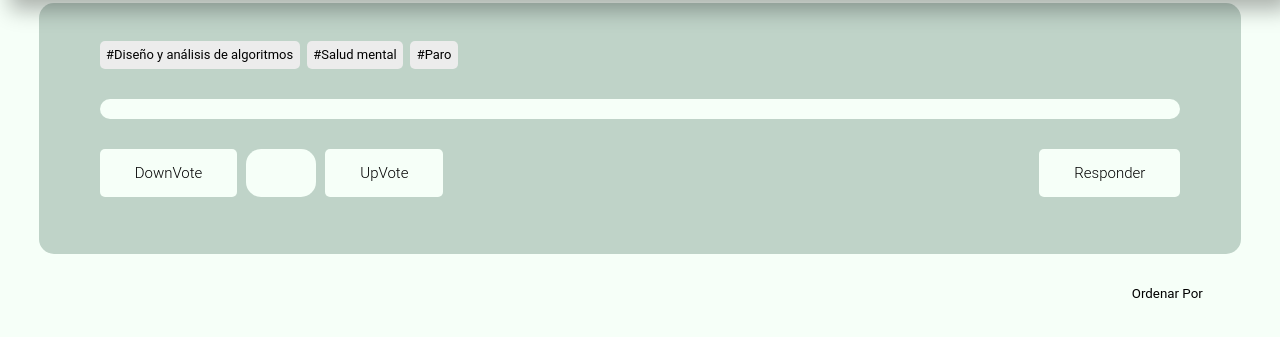
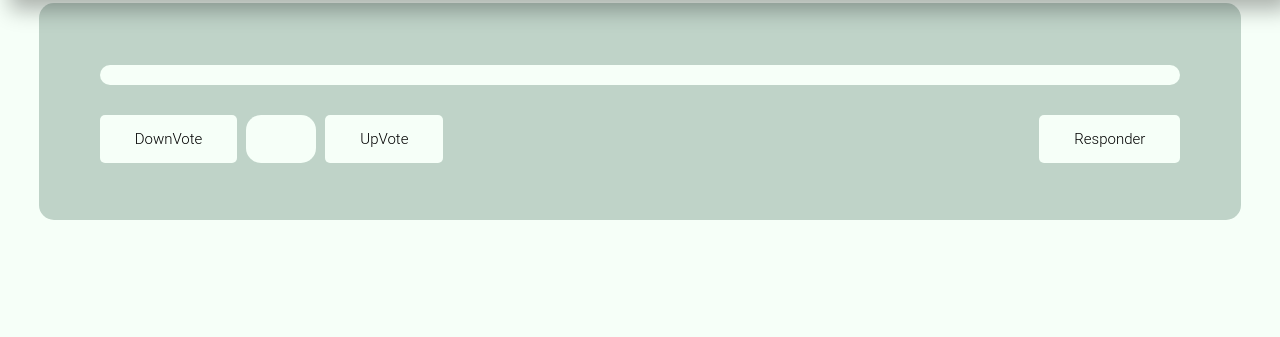
Before and after one commit to DCC-CC4401/2024-1-CC4401-1-grupo-9, a Django app: page /forum/1/ in a window 1280 px wide. Shown: the part 85-422 px from the top of the page. Run offline with Django 5.2, Linux system fonts and the light colour scheme; the visitor is signed in with stand-in values (Sample User, id 1); data that the repository does not hold is empty.

Commit message:
fix: tags deleted

```diff
--- a/forum/templates/forum.html
+++ b/forum/templates/forum.html
@@ -22,11 +22,6 @@
                             <div id="entry-author-views" class="entry-author-views">
                                 <div id="entry-author-time" class="entry-author-time">
                                 </div>
-                            </div>
-                            <div id="entry-tags" class="tags">
-                                <div class="tags"> #Diseño y análisis de algoritmos </div>
-                                <div class="tags"> #Salud mental </div>
-                                <div class="tags"> #Paro </div>
                             </div>
                         </div>
                         <div id="entry-answers-votes" class="entry-answers-votes">
@@ -56,7 +51,6 @@
         </div>
         <div id="sorter-answers" class="sorter-answers">
             <p id="num-answers"></p>
-            <button id="sorter" class="sorter"> Ordenar Por </button>
         </div>
         <div id="answer-container" class="answer-container"></div>
     </div>
```
